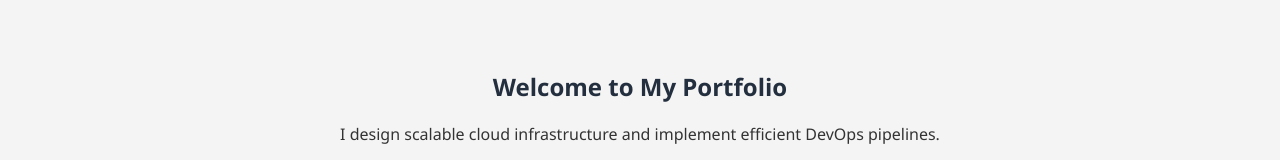
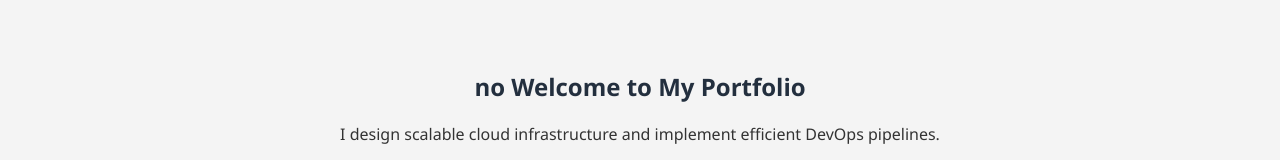
Before and after one commit to saurabh-ji/devops-portfolio-, a plain HTML site: page index.html in a window 1280 px wide. Shown: the part 205-365 px from the top of the page. Drawn offline with Linux system fonts and the light colour scheme.

Commit message:
Update index.html

```diff
--- a/index.html
+++ b/index.html
@@ -50,7 +50,7 @@
   </header>
 
   <section>
-    <h2> Welcome to My Portfolio</h2>
+    <h2>no Welcome to My Portfolio</h2>
     <p>I design scalable cloud infrastructure and implement efficient DevOps pipelines.</p>
     <p>Explore my projects, experience, and certifications.</p>
   </section>
```
